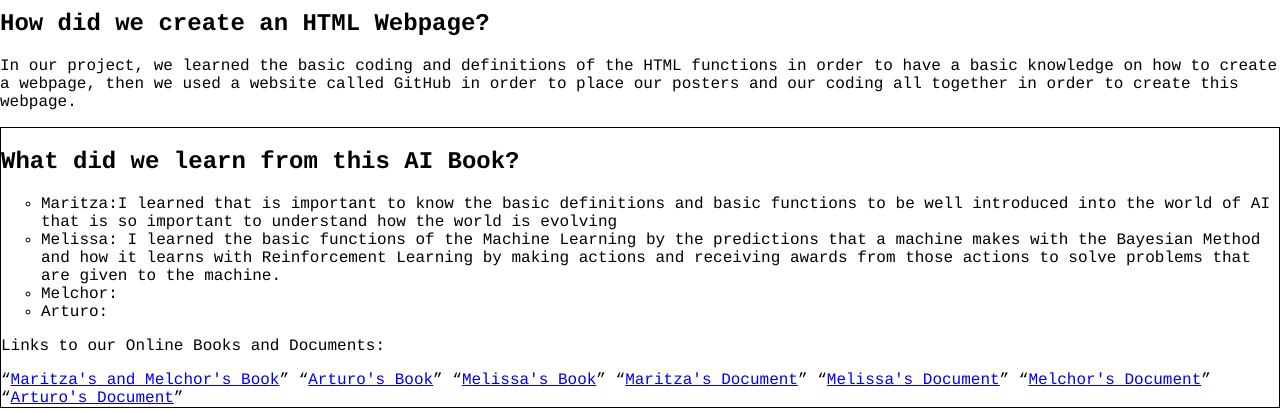
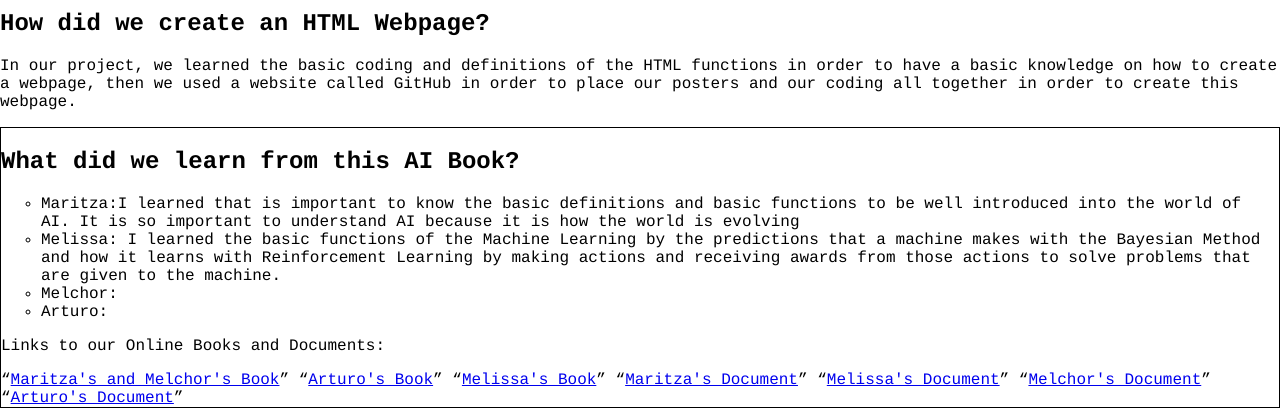
Before and after one commit to TechnoCholo/8B-TEAM1, a plain HTML site: page index.html in a window 1280 px wide. Shown: the part 495-906 px from the top of the page. Drawn offline with Linux system fonts and the light colour scheme.

Commit message:
Update index.html

```diff
--- a/index.html
+++ b/index.html
@@ -135,7 +135,7 @@ Fantasy
         <section id="faq">
             <h2>What did we learn from this AI Book?</h2>
             <ul style="list-style-type:circle;">
-                <li>Maritza:I learned that is important to know the basic definitions and basic functions to be well introduced into the world of AI that is so important to understand how the world is evolving</li>
+                <li>Maritza:I learned that is important to know the basic definitions and basic functions to be well introduced into the world of AI. It is so important to understand AI because it is how the world is evolving</li>
                 <li>Melissa: I learned the basic functions of the Machine Learning by the predictions that a machine makes with the Bayesian Method and how it learns with Reinforcement Learning by making actions and receiving awards from those actions to solve problems that are given to the machine.</li>
                 <li>Melchor:</li>
                 <li>Arturo:</li>
```
